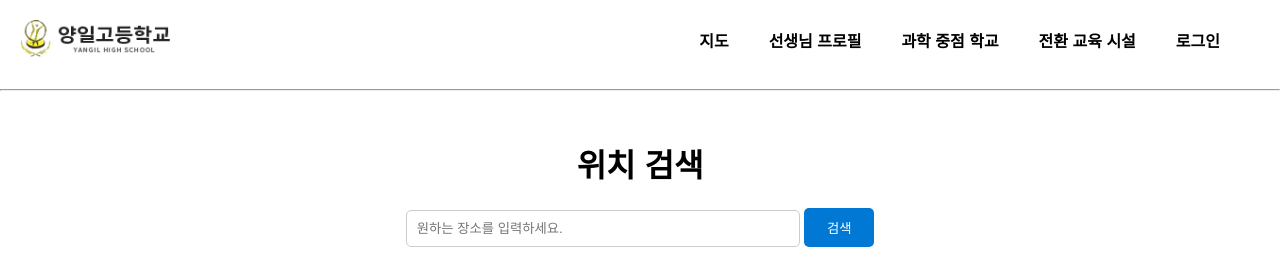
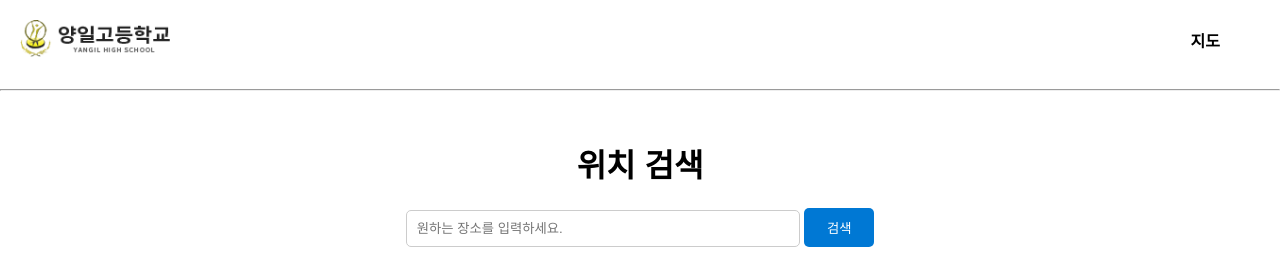
Before and after one commit to technicbug/schoolinfo, a plain HTML site: page index.html in a window 1280 px wide. Shown: the top 266 px of the page. Drawn offline with Linux system fonts and the light colour scheme.

Commit message:
nav bar
nav bar

```diff
--- a/index.html
+++ b/index.html
@@ -14,10 +14,10 @@
             <nav>
                 <ul>
                     <li><a href="index.html">지도</a></li>
-                    <li><a href="profile.html">선생님 프로필</a></li>
+                    <!-- <li><a href="profile.html">선생님 프로필</a></li>
                     <li><a href="science.html">과학 중점 학교</a></li>
                     <li><a href="adv.html">전환 교육 시설</a></li>
-                    <li><a href="login.html">로그인</a></li>
+                    <li><a href="login.html">로그인</a></li> -->
 
                 </ul>
             </nav>
--- a/login.html
+++ b/login.html
@@ -4,7 +4,7 @@
         <meta charset="UTF-8">
         <meta name="viewport" content="width=device-width, initial-scale=1.0">
         <title>양일고등학교 지도</title>
-        <link rel="stylesheet" href="./css/login.css">
+        <link rel="stylesheet" href="./css/main.css">
     </head>
     <body>
         <header>
```
Also changed, not shown: main.html (+2 -2 lines), profile.html (+1 -1 lines), science.html (+1 -1 lines).
